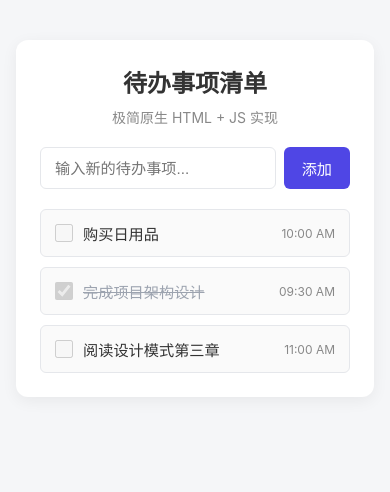
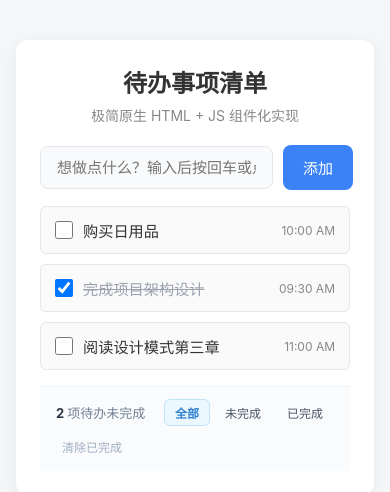
Before and after one commit to hirohana77/codex-worktree-workflow, a plain HTML site: page index.html in a window 390 px wide. Drawn offline with Linux system fonts and the light colour scheme; no server answers.

Commit message:
feat(frontend): integrate TodoInput and TodoFooter components into index.html (TODO-05)

```diff
--- a/index.html
+++ b/index.html
@@ -4,6 +4,9 @@
   <meta charset="UTF-8">
   <meta name="viewport" content="width=device-width, initial-scale=1.0">
   <title>极简待办清单 (Todo App)</title>
+  <!-- 引入组件独立样式 -->
+  <link rel="stylesheet" href="client/components/todo-input/todo-input.css">
+  <link rel="stylesheet" href="client/components/todo-footer/todo-footer.css">
   <style>
     :root {
       --bg-color: #f5f6f8;
@@ -32,22 +35,25 @@
 
     .container {
       width: 100%;
-      max-width: 500px;
+      max-width: 520px;
       background: var(--card-bg);
       padding: 24px;
       border-radius: 12px;
       box-shadow: 0 4px 16px rgba(0, 0, 0, 0.06);
+      display: flex;
+      flex-direction: column;
+      gap: 16px;
     }
 
     header {
-      margin-bottom: 20px;
+      margin-bottom: 4px;
     }
 
     h1 {
       font-size: 1.5rem;
       font-weight: 600;
       text-align: center;
-      margin-bottom: 8px;
+      margin-bottom: 6px;
     }
 
     .subtitle {
@@ -56,42 +62,12 @@
       text-align: center;
     }
 
-    .todo-form {
-      display: flex;
-      gap: 8px;
-      margin-bottom: 20px;
-    }
-
-    .todo-input {
-      flex: 1;
-      padding: 10px 14px;
-      font-size: 0.95rem;
-      border: 1px solid var(--border-color);
-      border-radius: 6px;
-      outline: none;
-      transition: border-color 0.2s;
-    }
-
-    .todo-input:focus {
-      border-color: var(--primary);
-    }
-
-    .btn-add {
-      padding: 10px 18px;
-      background: var(--primary);
-      color: #fff;
-      border: none;
-      border-radius: 6px;
-      font-size: 0.95rem;
-      cursor: pointer;
-      font-weight: 500;
-    }
-
     .todo-list {
       list-style: none;
       display: flex;
       flex-direction: column;
       gap: 10px;
+      min-height: 48px;
     }
 
     .todo-item {
@@ -103,6 +79,12 @@
       border: 1px solid var(--border-color);
       border-radius: 6px;
       transition: all 0.2s ease;
+      cursor: pointer;
+      user-select: none;
+    }
+
+    .todo-item:hover {
+      background: #f3f4f6;
     }
 
     .todo-item-content {
@@ -121,6 +103,7 @@
     .todo-title {
       font-size: 0.95rem;
       word-break: break-word;
+      transition: color 0.2s;
     }
 
     .todo-item.completed .todo-title {
@@ -146,22 +129,28 @@
   <div class="container">
     <header>
       <h1>待办事项清单</h1>
-      <p class="subtitle">极简原生 HTML + JS 实现</p>
+      <p class="subtitle">极简原生 HTML + JS 组件化实现</p>
     </header>
 
-    <div class="todo-form">
-      <input type="text" id="newTodoInput" class="todo-input" placeholder="输入新的待办事项..." />
-      <button id="addTodoBtn" class="btn-add">添加</button>
-    </div>
+    <!-- TodoInput 组件挂载容器 -->
+    <div id="todoInputContainer"></div>
 
+    <!-- 待办列表 -->
     <ul id="todoList" class="todo-list">
       <!-- 待办项动态渲染 -->
     </ul>
+
+    <!-- TodoFooter 组件挂载容器 -->
+    <div id="todoFooterContainer"></div>
   </div>
 
+  <!-- 引入组件逻辑 -->
+  <script src="client/components/todo-input/todo-input.js"></script>
+  <script src="client/components/todo-footer/todo-footer.js"></script>
+
   <script>
-    // 1. 本地 Mock 假数据（符合之前约定的 TodoItem 结构）
-    const mockTodos = [
+    // 1. 本地初始/兜底数据（符合 TodoItem 结构规范）
+    const initialMockTodos = [
       {
         id: "1",
         title: "购买日用品",
@@ -185,22 +174,56 @@
       }
     ];
 
-    // 全局待办状态数据
+    // 全局状态
     let todos = [];
+    let currentFilter = 'all'; // 'all' | 'active' | 'completed'
+
+    // 组件实例引用
+    let todoInputInstance = null;
+    let todoFooterInstance = null;
 
     // DOM 元素引用
     const todoListElement = document.getElementById("todoList");
+    const todoInputContainer = document.getElementById("todoInputContainer");
+    const todoFooterContainer = document.getElementById("todoFooterContainer");
+
+    /**
+     * 过滤待办数据
+     */
+    function getFilteredTodos() {
+      if (currentFilter === 'active') {
+        return todos.filter(t => !t.completed);
+      }
+      if (currentFilter === 'completed') {
+        return todos.filter(t => t.completed);
+      }
+      return todos;
+    }
+
+    /**
+     * 更新 Footer 统计
+     */
+    function updateFooterStats() {
+      if (!todoFooterInstance) return;
+      const activeCount = todos.filter(t => !t.completed).length;
+      const completedCount = todos.filter(t => t.completed).length;
+      todoFooterInstance.update({
+        activeCount: activeCount,
+        completedCount: completedCount
+      });
+    }
 
     /**
      * 渲染待办列表到页面
-     * @param {Array} items
      */
-    function renderTodos(items) {
+    function render() {
+      const items = getFilteredTodos();
       if (!items || items.length === 0) {
-        todoListElement.innerHTML = '<li class="empty-state">暂无待办事项</li>';
-        return;
-      }
-
+        let emptyTip = '暂无待办事项';
+        if (currentFilter === 'active') emptyTip = '没有未完成的待办事项';
+        if (currentFilter === 'completed') emptyTip = '没有已完成的待办事项';
+        todoListElement.innerHTML = `<li class="empty-state">${emptyTip}</li>`;
+      } else {
         todoListElement.innerHTML = items
           .map(todo => {
             const formattedDate = new Date(todo.createdAt).toLocaleTimeString([], {
@@ -214,7 +237,6 @@
                     type="checkbox"
                     class="todo-checkbox"
                     ${todo.completed ? "checked" : ""}
-                  disabled
                   />
                   <span class="todo-title">${escapeHtml(todo.title)}</span>
                 </div>
@@ -223,6 +245,9 @@
             `;
           })
           .join("");
+      }
+
+      updateFooterStats();
     }
 
     /**
@@ -238,11 +263,62 @@
     }
 
     /**
-     * 标准 fetchTodos 函数：预留向后端 GET /api/todos 发起请求的逻辑
-     * 后端未就绪时自动 fallback 到 mockTodos 进行渲染
+     * 切换待办状态
+     */
+    function toggleTodoStatus(id) {
+      const target = todos.find(t => t.id === id);
+      if (target) {
+        target.completed = !target.completed;
+        target.updatedAt = new Date().toISOString();
+        render();
+      }
+    }
+
+    /**
+     * 处理新增待办事项
+     */
+    async function handleAddTodo(title) {
+      const newTodo = {
+        id: Date.now().toString(),
+        title: title,
+        completed: false,
+        createdAt: new Date().toISOString(),
+        updatedAt: new Date().toISOString()
+      };
+
+      // 向后发起创建请求（预留向后端发送 POST /api/todos）
+      try {
+        await fetch("http://localhost:3000/api/todos", {
+          method: "POST",
+          headers: {
+            "Content-Type": "application/json",
+            "Accept": "application/json"
+          },
+          body: JSON.stringify({ title: title })
+        });
+      } catch (e) {
+        // 后端若未实现 POST 路由或未启动服务，保持前端正常添加体验
+        console.warn("[handleAddTodo] 异步同步服务端跳过 (接口未就绪或未启动):", e.message);
+      }
+
+      // 本地状态变更并更新视图
+      todos.unshift(newTodo);
+      render();
+    }
+
+    /**
+     * 清理所有已完成待办
+     */
+    function handleClearCompleted() {
+      todos = todos.filter(t => !t.completed);
+      render();
+    }
+
+    /**
+     * 请求后端 GET /api/todos
      */
     async function fetchTodos() {
-      const API_URL = "http://localhost:3001/api/todos";
+      const API_URL = "http://localhost:3000/api/todos";
       try {
         const response = await fetch(API_URL, {
           method: "GET",
@@ -256,23 +332,50 @@
         }
 
         const resData = await response.json();
-        // 约定响应格式: { code: 0, message: "success", data: [...] }
-        if (resData && resData.code === 0 && Array.isArray(resData.data)) {
+        if (resData && resData.code === 0 && Array.isArray(resData.data) && resData.data.length > 0) {
           todos = resData.data;
-          renderTodos(todos);
-          return;
+        } else {
+          // 若后端返回空列表，使用演示初始数据提供良好首屏体验
+          todos = [...initialMockTodos];
         }
-        throw new Error("Invalid response format");
       } catch (err) {
-        console.warn(`[fetchTodos] 后端服务未就绪或请求失败 (${err.message})，降级使用假数据展示。`);
-        // 使用假数据兜底展示
-        todos = [...mockTodos];
-        renderTodos(todos);
+        console.warn(`[fetchTodos] 后端服务未就绪 (${err.message})，使用演示数据展示。`);
+        todos = [...initialMockTodos];
       }
+      render();
     }
 
-    // 页面初始化时执行
+    // 事件委托绑定列表内点击与 checkbox 切换
+    todoListElement.addEventListener('click', (e) => {
+      const itemEl = e.target.closest('.todo-item');
+      if (!itemEl) return;
+      const todoId = itemEl.getAttribute('data-id');
+      toggleTodoStatus(todoId);
+    });
+
+    // 页面初始化
     document.addEventListener("DOMContentLoaded", () => {
+      // 1. 实例化 TodoInput 组件
+      if (typeof window.createTodoInput === 'function') {
+        todoInputInstance = window.createTodoInput(todoInputContainer, {
+          placeholder: '想做点什么？输入后按回车或点击添加',
+          onSubmit: handleAddTodo
+        });
+      }
+
+      // 2. 实例化 TodoFooter 组件
+      if (typeof window.createTodoFooter === 'function') {
+        todoFooterInstance = window.createTodoFooter(todoFooterContainer, {
+          activeFilter: currentFilter,
+          onFilterChange: (newFilter) => {
+            currentFilter = newFilter;
+            render();
+          },
+          onClearCompleted: handleClearCompleted
+        });
+      }
+
+      // 3. 拉取并初次渲染
       fetchTodos();
     });
   </script>
```
Lines whose indentation alone changed are shown as unchanged.
